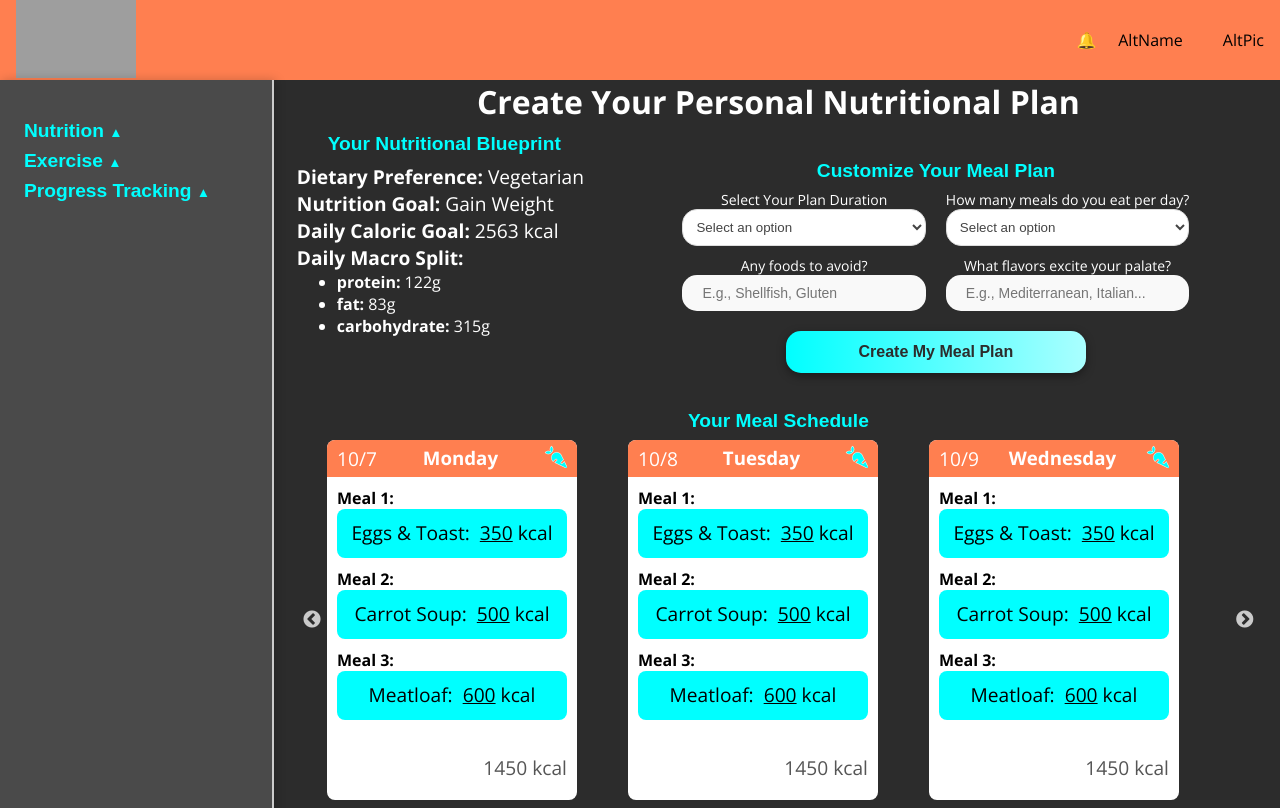
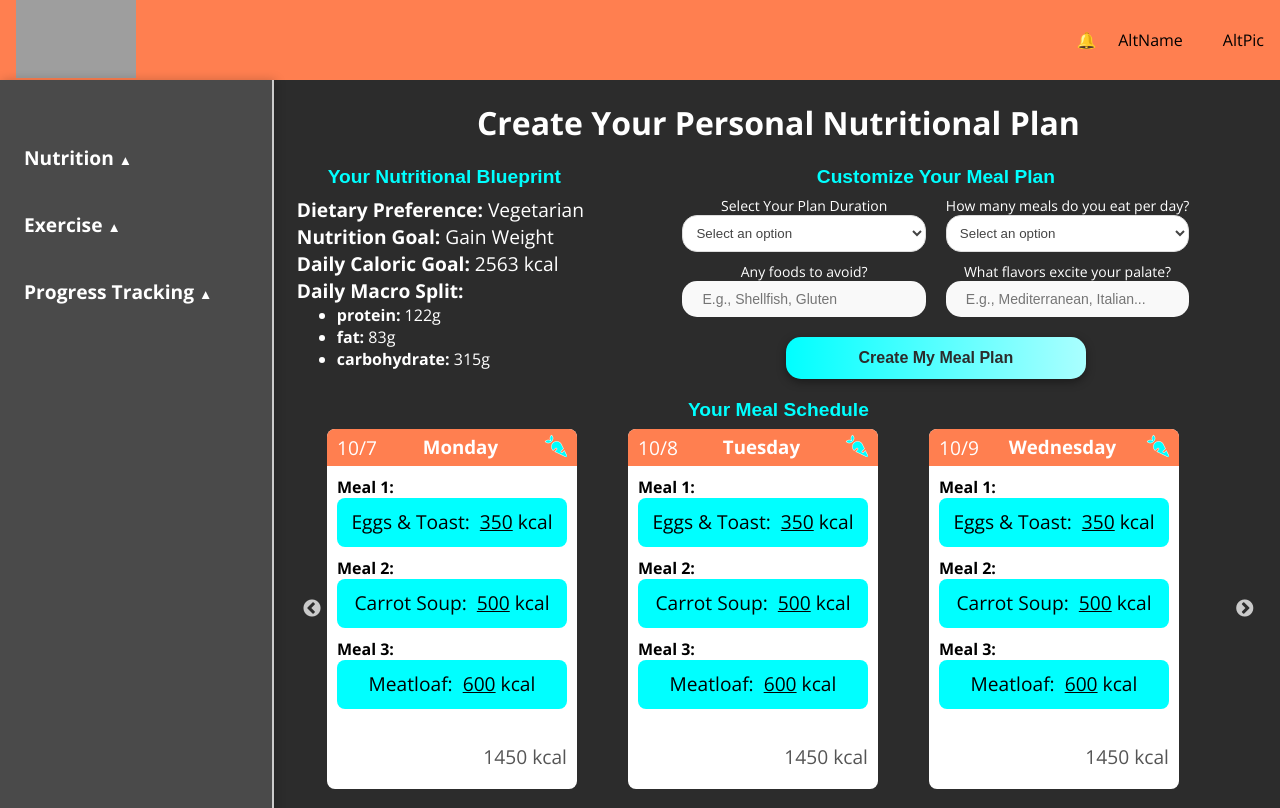
Before and after one commit to cstlford/ShapeShift_Frontend, a React (Vite) app in the folder frontend/: page /dashboard/nutrition/plan in a window 1280 px wide. Built offline with nearby package versions, Linux system fonts and the light colour scheme; grey boxes are pictures that could not be loaded.

Commit message:
styling fix - nutrition page

```diff
--- a/frontend/src/pages/App/DashboardPage/index.css
+++ b/frontend/src/pages/App/DashboardPage/index.css
@@ -1,4 +1,4 @@
-.box-container {
+.dash-container {
   display: grid;
   grid-template-columns: 1fr;
   grid-template-rows: auto;
--- a/frontend/src/pages/App/DashboardPage/index.tsx
+++ b/frontend/src/pages/App/DashboardPage/index.tsx
@@ -4,7 +4,7 @@ import "./index.css";
 const DashboardPage = () => {
   return (
     <AppLayout>
-      <div className="box-container">
+      <div className="dash-container">
         <div className="box row1">Content 1</div>
         <div className="row2">
           <div className="box">Content 2</div>
--- a/frontend/src/pages/App/NutritionPage/index.css
+++ b/frontend/src/pages/App/NutritionPage/index.css
@@ -1,19 +1,21 @@
-h1 {
+.customize h1 {
   margin: 0 0 10px 0;
 }
 
-h2 {
+.nutrition-container h2,
+#schedule-heading {
   color: #00ffff;
   margin: 0px;
   text-align: center;
   font-family: sans-serif;
 }
 
-.container {
+.nutrition-container {
   display: flex;
   flex-direction: row;
   width: 100%;
   align-items: flex-start;
+  margin-bottom: 10px;
 }
 
 .nutrition-info {
--- a/frontend/src/pages/App/NutritionPage/index.tsx
+++ b/frontend/src/pages/App/NutritionPage/index.tsx
@@ -208,7 +208,7 @@ const NutritionPage = () => {
   return (
     <AppLayout>
       <h1>Create Your Personal Nutritional Plan</h1>
-      <div className="container">
+      <div className="nutrition-container">
         <div className="nutrition-info">
           <h2>Your Nutritional Blueprint</h2>
           <p>
@@ -275,7 +275,7 @@ const NutritionPage = () => {
           <Button style="blue">Create My Meal Plan</Button>
         </form>
       </div>
-      <h2>Your Meal Schedule</h2>
+      <h2 id="schedule-heading">Your Meal Schedule</h2>
       <MealCarousel mealData={meals} />
     </AppLayout>
   );
```
